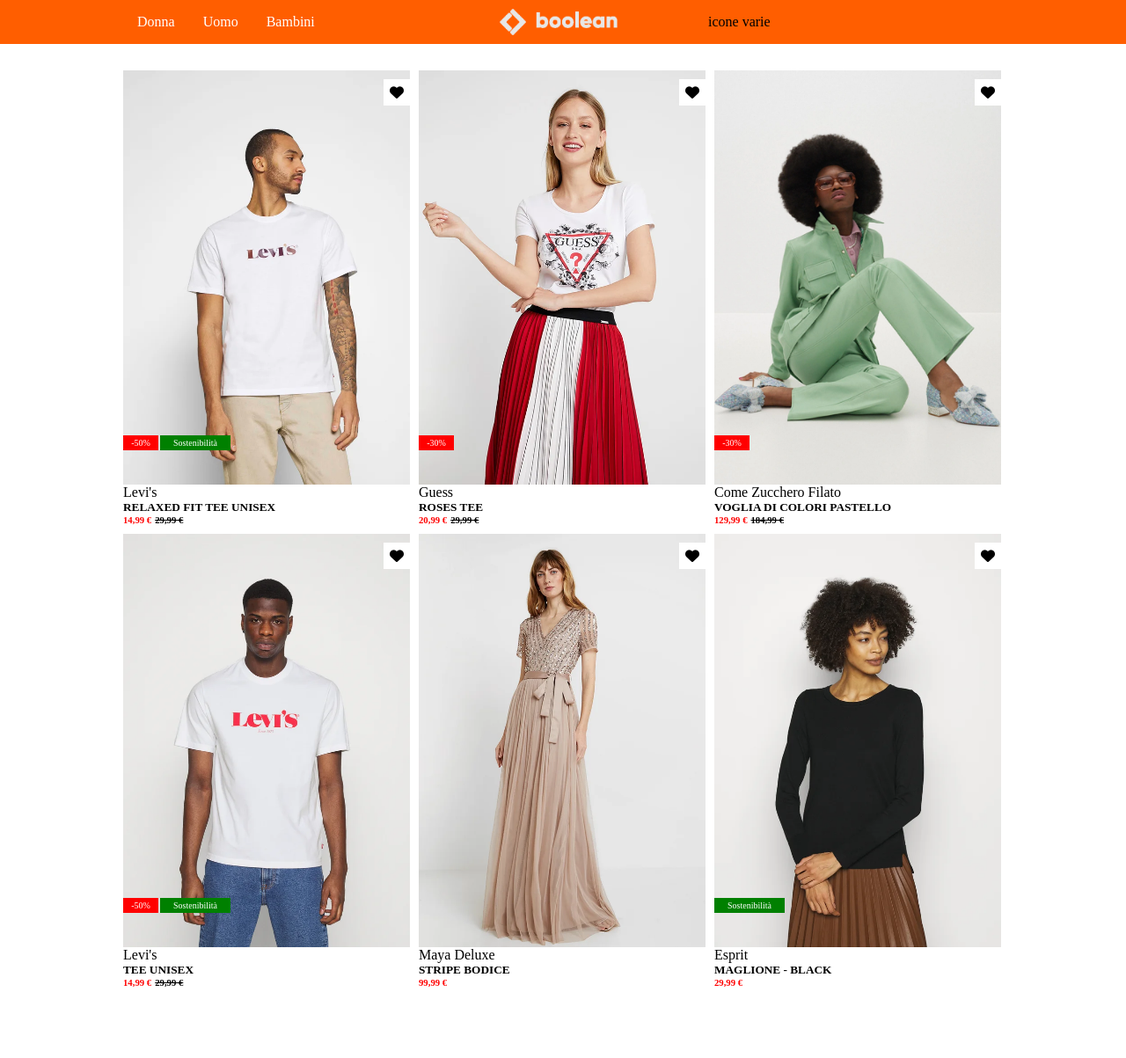
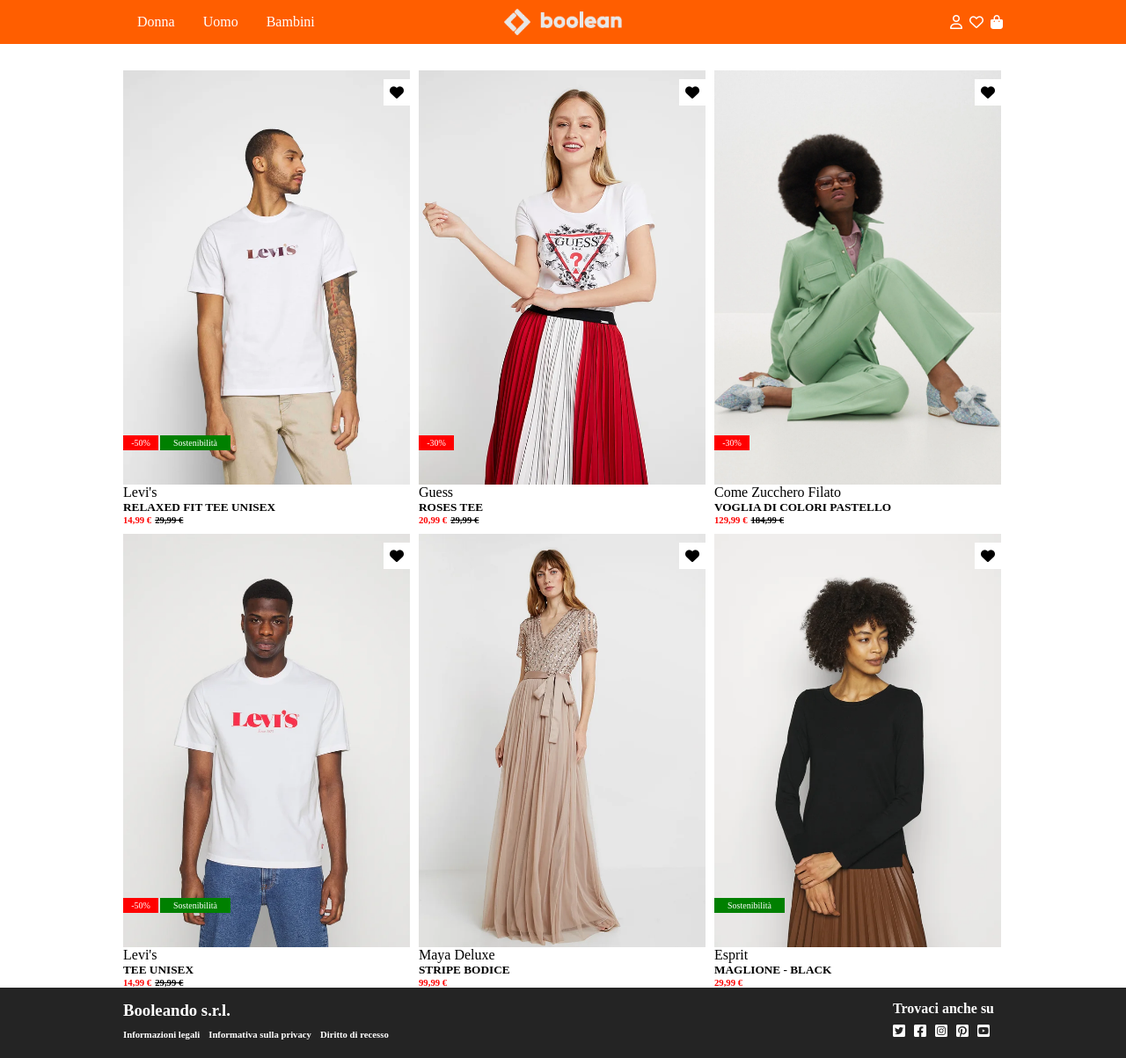
Before and after one commit to MicheleGresta/html-css-boolando, a plain HTML site: page index.html in a window 1280 px wide. Shown: the whole page at 88% size. Before the commit the page ends 1123 px from the top, so only its background shows below. Drawn offline with Linux system fonts and the light colour scheme.

Commit message:
pagina statica terminata

```diff
--- a/css/css.css
+++ b/css/css.css
@@ -8,6 +8,9 @@
 .header-sex li{color: white; list-style: none;padding: 1rem;}
 a:hover{background-color: rgba(255, 255, 0, 0.336);padding:1rem;}
 .contenitore-header img{height: 30px;margin:auto;justify-content: center;}
+.user{justify-content: right;align-items: center;gap: 8px;}
+.user div{width:auto;height: auto;}
+.user i{color: white;}
 
 /* MAIN */
 .contenitore{width: 1000px;margin:30px auto 0;flex-wrap: wrap;gap:10px;}
@@ -22,3 +25,12 @@ a:hover{background-color: rgba(255, 255, 0, 0.336);padding:1rem;}
 .heart{position: absolute;top:0;right:0;margin-top:10px;}
 .heart i{height:30px;width:30px;background-color: white;padding:7px}
 .heart:hover{color:red}
+
+
+/* FOOTER */
+.grey-box{background-color: rgb(36, 36, 36);width: 100%;height: 80px;}
+.contenitore-footer{justify-content: space-between;width:1000px;margin:0 auto;padding:15 0;}
+.grey-box h6, .grey-box h3, .grey-box h4{color: white;padding-right:10px;}
+.grey-box h6{padding-top:10px;}
+.socials{gap:10px;padding-top:8px;}
+.socials i{color: white;margin:0;}
--- a/index.html
+++ b/index.html
@@ -18,8 +18,10 @@
                     </ul>
                 </div>
                 <div class="flex"><img src="./img/boolean-logo.png" alt=""></div>
-                <div class="flex" style="margin:auto;">
-                    icone varie
+                <div class="flex user">
+                    <div><i class="fa-regular fa-user"></i></div>
+                    <div><i class="fa-regular fa-heart"></i></div>
+                    <div><i class="fa-solid fa-bag-shopping"></i></div>
             </div>
         </div>
 
@@ -134,6 +136,31 @@
             </div>
         </div>
     </main>
-    <footer></footer>
+    <footer>
+        <div class="grey-box ">
+            <div class="flex contenitore-footer">
+                <div>
+                    <h3>Booleando s.r.l.</h3>
+                    <div class="flex footer-color">
+                        <h6>Informazioni legali</h6>
+                        <h6>Informativa sulla privacy</h6>
+                        <h6>Diritto di recesso</h6>
+                    </div>
+                </div>
+                <div>
+                    <h4>Trovaci anche su</h4>
+                    <div class="flex socials">
+                        <div><i class="fa-brands fa-square-twitter"></i></div>
+                        <div><i class="fa-brands fa-square-facebook"></i></div>
+                        <div><i class="fa-brands fa-square-instagram"></i></div>
+                        <div><i class="fa-brands fa-square-pinterest"></i></div>
+                        <div><i class="fa-brands fa-square-youtube"></i></div>
+                    </div>
+                </div>
+            </div>
+
+
+        </div>
+    </footer>
 </body>
 </html>
```
